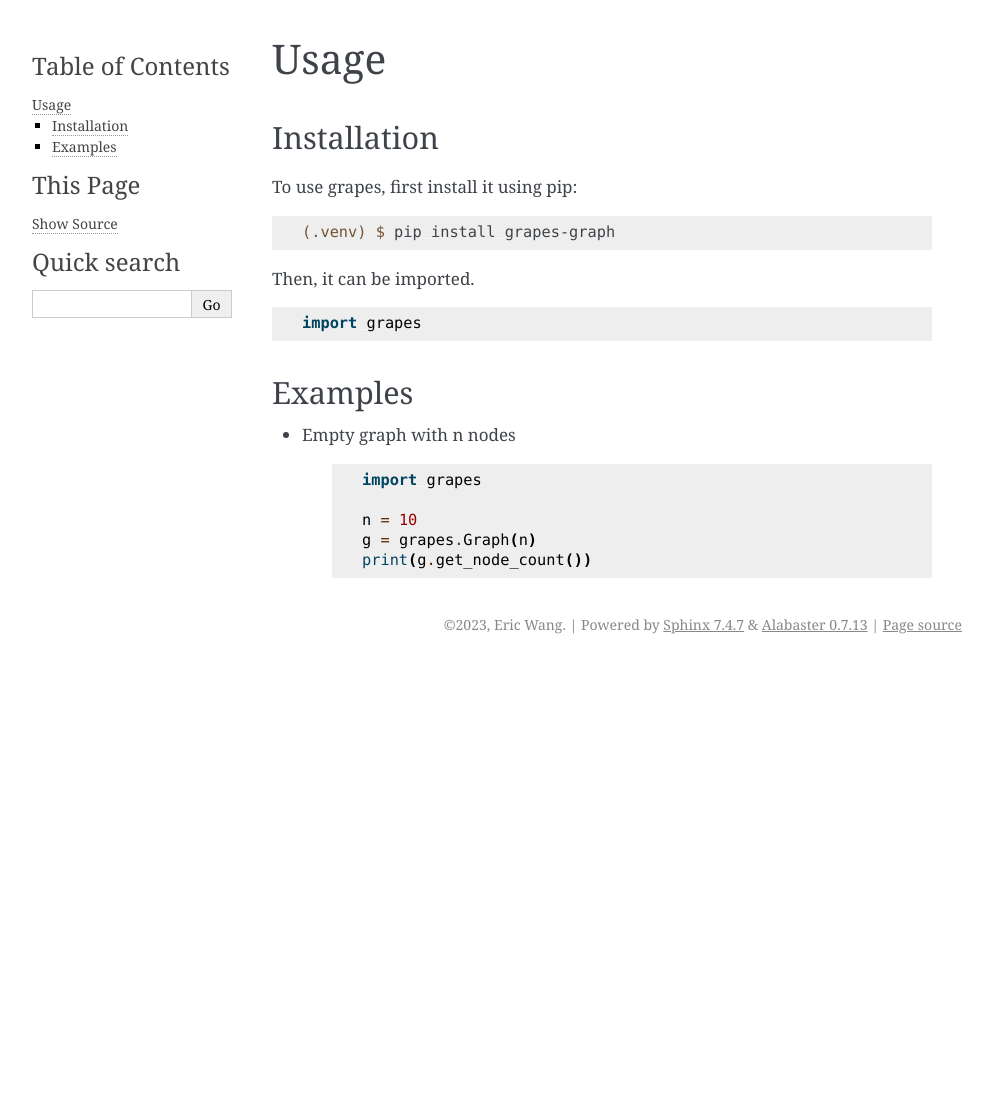
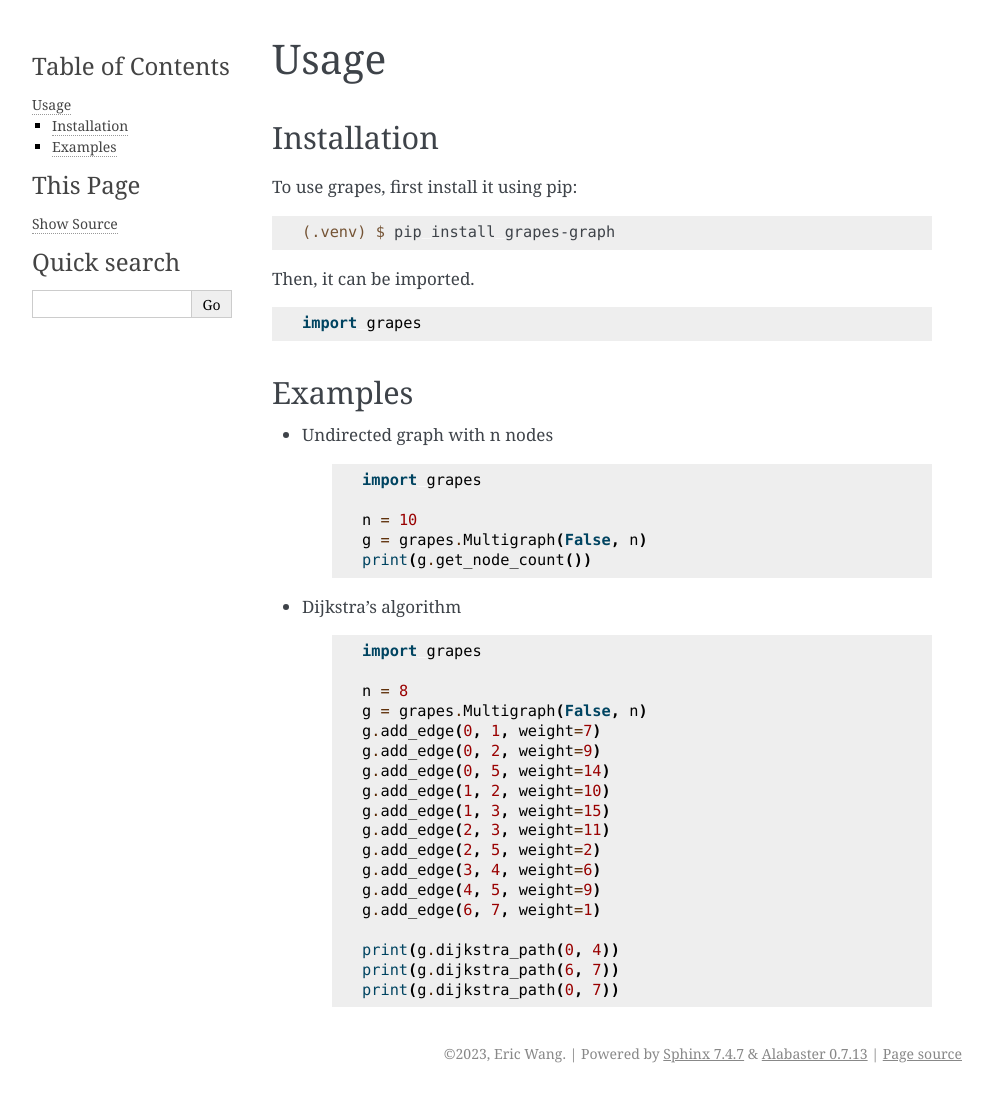
Before and after one commit to nouturnsign/grapes, a Sphinx documentation site: the page built from docs/source/usage.rst, in a window 1280 px wide. Shown: the whole page, without its empty margins (148-1141 px from the left). Built offline with Sphinx 7.4.7, drawn with Linux system fonts in a browser that asks for light colours; pages that are not in the unit, such as notebooks, are missing from menus; before the commit the page ends 900 px from its top, so only the background shows below that.

```diff
--- a/docs/source/conf.py
+++ b/docs/source/conf.py
@@ -14,7 +14,7 @@ sys.path.insert(0, os.path.abspath("../../src"))
 project = "grapes-graph"
 copyright = "2023, Eric Wang"
 author = "Eric Wang"
-release = "0.0.4"
+release = "0.0.5"
 
 # -- General configuration ---------------------------------------------------
 # https://www.sphinx-doc.org/en/master/usage/configuration.html#general-configuration
--- a/docs/source/usage.rst
+++ b/docs/source/usage.rst
@@ -21,12 +21,35 @@ Then, it can be imported.
 Examples
 --------
 
-* Empty graph with n nodes
+* Undirected graph with n nodes
 
    .. code-block:: python
 
       import grapes
 
       n = 10
-      g = grapes.Graph(n)
+      g = grapes.Multigraph(False, n)
       print(g.get_node_count())
+
+* Dijkstra's algorithm
+
+   .. code-block:: python
+
+      import grapes
+
+      n = 8
+      g = grapes.Multigraph(False, n)
+      g.add_edge(0, 1, weight=7)
+      g.add_edge(0, 2, weight=9)
+      g.add_edge(0, 5, weight=14)
+      g.add_edge(1, 2, weight=10)
+      g.add_edge(1, 3, weight=15)
+      g.add_edge(2, 3, weight=11)
+      g.add_edge(2, 5, weight=2)
+      g.add_edge(3, 4, weight=6)
+      g.add_edge(4, 5, weight=9)
+      g.add_edge(6, 7, weight=1)
+
+      print(g.dijkstra_path(0, 4))
+      print(g.dijkstra_path(6, 7))
+      print(g.dijkstra_path(0, 7))
--- a/pyproject.toml
+++ b/pyproject.toml
@@ -4,7 +4,7 @@ build-backend = "setuptools.build_meta"
 
 [project]
 name = "grapes-graph"
-version = "0.0.4"
+version = "0.0.5"
 description = "Python graph library written in C"
 readme = "README.md"
 requires-python = ">=3.9"
--- a/src/grapes/__init__.py
+++ b/src/grapes/__init__.py
@@ -1,3 +1,3 @@
-__all__ = ["Graph"]
+__all__ = ["Multigraph"]
 
 from .cgraph import *
```
